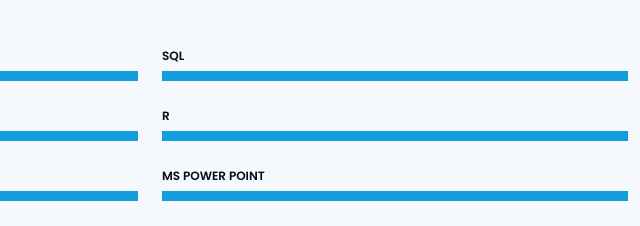
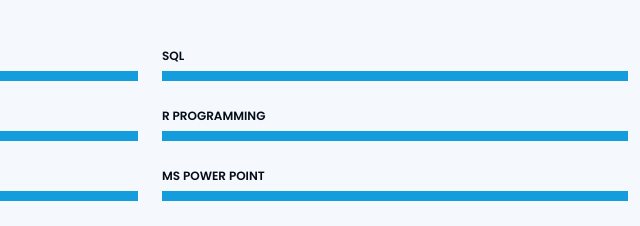
Before and after one commit to abhaybarar28/Digital-Portfolio, a plain HTML site: page index.html in a window 1280 px wide. Shown: the part 1354-1580 px from the top of the page, 640-1280 px from the left. Drawn offline with nearby package versions, Linux system fonts and the light colour scheme.

Commit message:
Minor changes

```diff
--- a/index.html
+++ b/index.html
@@ -147,7 +147,7 @@
             </div>
 
             <div class="progress">
-              <span class="skill">R <i class="val"></i></span>
+              <span class="skill">R Programming <i class="val"></i></span>
               <div class="progress-bar-wrap">
                 <div class="progress-bar" role="progressbar" aria-valuenow="100" aria-valuemin="0" aria-valuemax="100"></div>
               </div>
```
